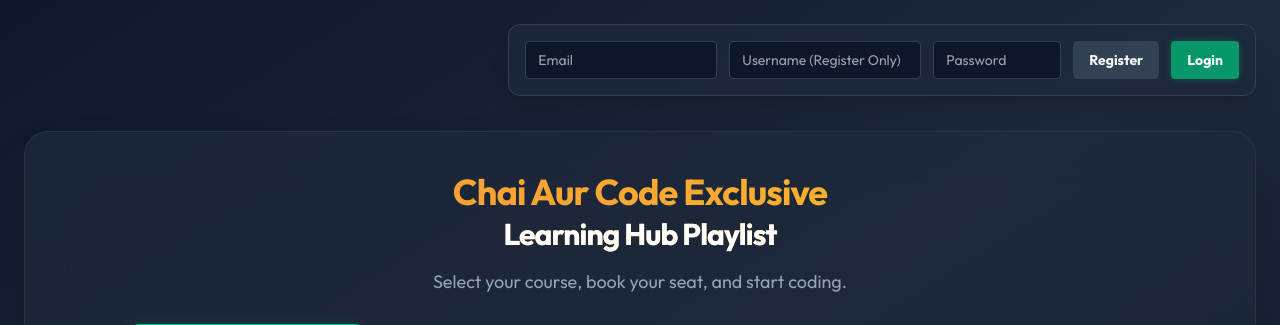
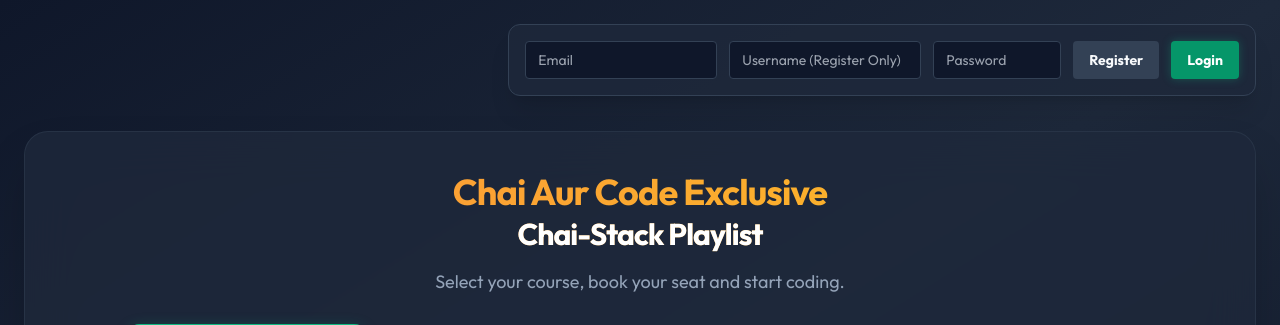
Before and after one commit to MithRy8/book-my-ticket, a website: page index.html in a window 1280 px wide. Shown: the top 325 px of the page. Drawn offline with nearby package versions, Linux system fonts and the light colour scheme; no server answers.

Commit message:
add readme file

```diff
--- a/index.html
+++ b/index.html
@@ -92,12 +92,10 @@
           class="text-4xl font-bold text-transparent bg-clip-text bg-gradient-to-r from-orange-400 to-amber-400 mb-4 tracking-tight"
         >
           Chai Aur Code Exclusive<br />
-          <span class="text-white text-3xl font-bold"
-            >Learning Hub Playlist</span
-          >
+          <span class="text-white text-3xl font-bold">Chai-Stack Playlist</span>
         </h1>
         <p class="text-slate-400 text-lg mb-8">
-          Select your course, book your seat, and start coding.
+          Select your course, book your seat and start coding.
         </p>
 
         <div
```
Also changed, not shown: README.md (added).
